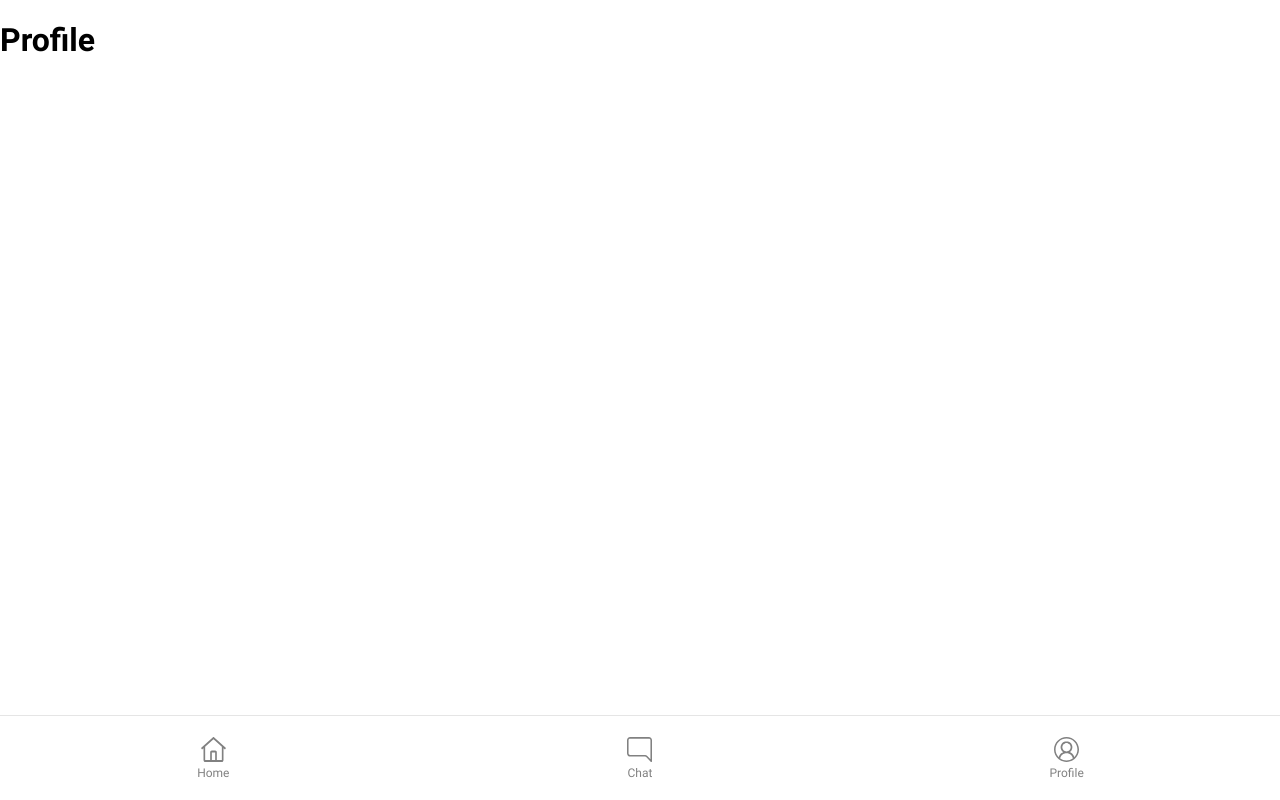
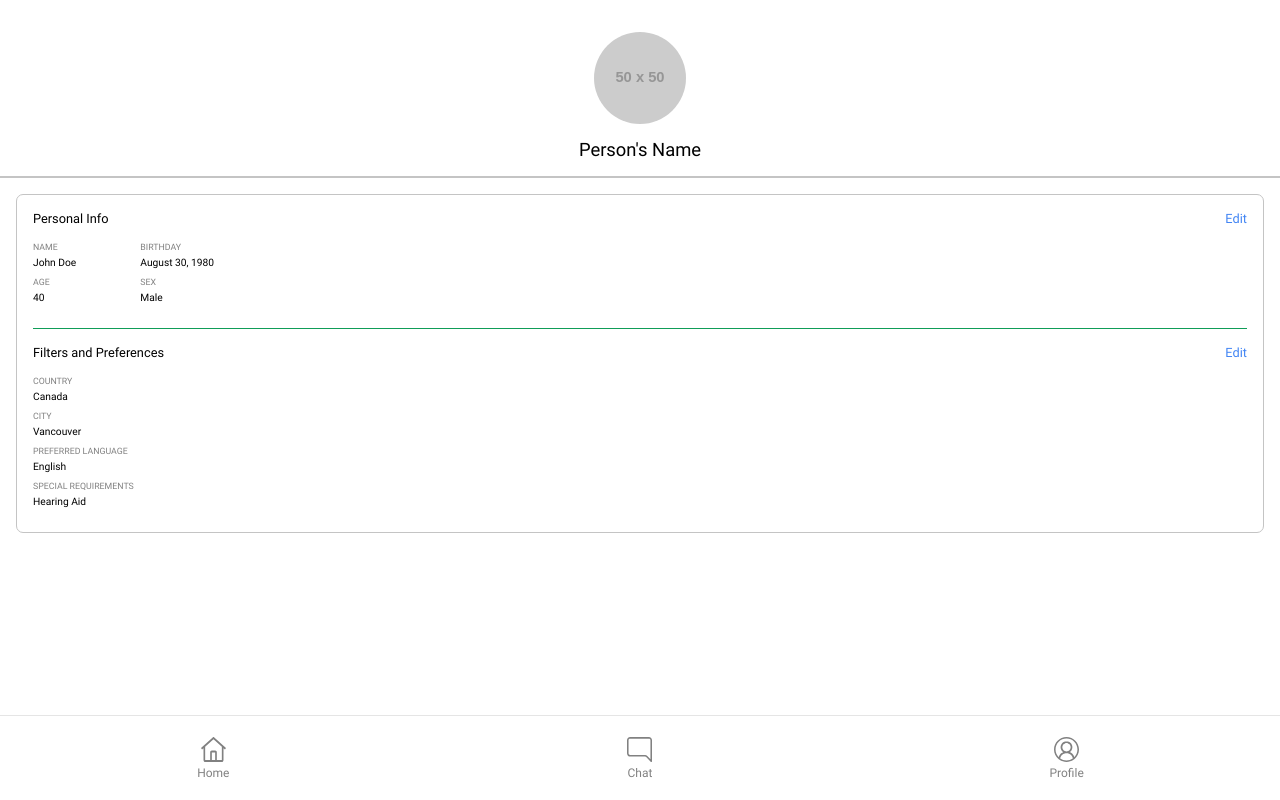
Before and after one commit to dylan-galbraith/tinder-md, a React (Create React App) app in the folder client/: page /profile in a window 1280 px wide. Built offline with nearby package versions, Linux system fonts and the light colour scheme.

Commit message:
create profile. finish styling

```diff
--- a/client/src/components/Navbar/Navbar.scss
+++ b/client/src/components/Navbar/Navbar.scss
@@ -12,6 +12,7 @@
   align-items: center;
   color: #818181;
   border-top: 1px solid $light-grey;
+  background-color: white;;
 
   &__item {
     display: flex;
--- a/client/src/components/Profile/Profile.jsx
+++ b/client/src/components/Profile/Profile.jsx
@@ -1,13 +1,62 @@
-import React from 'react';
-import Navbar from '../Navbar/Navbar';
+import React from "react";
+import Navbar from "../Navbar/Navbar";
+import {Link} from "react-router-dom";
+import "./Profile.scss";
 
 function Profile() {
   return (
     <>
-      <h1>Profile</h1>
+      <div className="profile">
+        <div className="profile__header">
+          <img className="profile__header--avatar" src="http://placehold.it/50x50" alt="" />
+          <h2 className="profile__header--name">Person's Name</h2>
+        </div>
+        <div className="card">
+        <div className="card__personal">
+          <div className="card__personal--title">
+            <h3 className="card__personal--heading">Personal Info</h3>
+            <Link className="card__personal--link" to="">Edit</Link>
+          </div>
+          <ul className="top-list">
+            <li className="top-list__item">
+              <div className="top-list__item--left">
+                <h5 className="top-list__item--label">name</h5>
+                <h4 className="top-list__item--input">John Doe</h4>
+                <h5 className="top-list__item--label">Age</h5>
+                <h4 className="top-list__item--input">40</h4>
+              </div>
+              <div className="top-list__item--right">
+                <h5 className="top-list__item--label">birthday</h5>
+                <h4 className="top-list__item--input">August 30, 1980</h4>
+                <h5 className="top-list__item--label">sex</h5>
+                <h4 className="top-list__item--input">male</h4>
+              </div>
+            </li>
+          </ul>
+        </div>
+        <div className="card__filter">
+          <div className="card__filter--title">
+            <h3 className="card__filter--heading">Filters and Preferences</h3>
+            <Link className="card__filter--link" to="">Edit</Link>
+          </div>
+          <ul className="bottom-list">
+            <li className="bottom-list__item">
+                <h5 className="bottom-list__item--label">country</h5>
+                <h4 className="bottom-list__item--input">canada</h4>
+                <h5 className="bottom-list__item--label">city</h5>
+                <h4 className="bottom-list__item--input">vancouver</h4>
+                <h5 className="bottom-list__item--label">preferred language</h5>
+                <h4 className="bottom-list__item--input">english</h4>
+                <h5 className="bottom-list__item--label">special requirements</h5>
+                <h4 className="bottom-list__item--input">hearing aid</h4>
+            </li>
+          </ul>
+        </div>
+        </div>
+      </div>
       <Navbar />
     </>
-  )
+  );
 }
 
-export default Profile
+export default Profile;
--- a/client/src/components/Profile/Profile.scss
+++ b/client/src/components/Profile/Profile.scss
@@ -0,0 +1,138 @@
+@use "../../partials/globals" as *;
+@use "../../partials/variables" as *;
+
+.profile {
+  overflow: hidden;
+  display: flex;
+  flex-direction: column;
+  margin-bottom: 20vh;
+
+  &__header {
+    display: flex;
+    flex-direction: column;
+    align-items: center;
+    border-bottom: 2px solid #C4C4C4;
+    margin-top: 2rem;
+
+    &--avatar {
+      width: 92px;
+      height: 92px;
+      border-radius: 50%;
+    }
+    &--name {
+      font-size: 1.15rem;
+      font-weight: 400;
+    }
+  }
+}
+
+.card {
+  margin: 1rem;
+  border: 1px solid #C4C4C4;
+  border-radius: 7px;
+  padding: 1rem;
+
+
+  &__personal {
+    display: flex;
+    flex-direction: column;
+    border-bottom: 1px solid $google-green;
+
+    &--title {
+      display: flex;
+      justify-content: space-between;
+      align-items: baseline;
+      margin-bottom: 1rem;
+    }
+
+    &--heading {
+      font-size: .8rem;
+      font-weight: 400;
+    }
+
+    &--link {
+      color: $blue;
+      font-size: .8rem;
+      font-weight: 400;
+    }
+  }
+
+  &__filter {
+    display: flex;
+    flex-direction: column;
+
+    &--title {
+      display: flex;
+      justify-content: space-between;
+      align-items: baseline;
+      margin-bottom: 1rem;
+      padding-top: 1rem;
+    }
+
+    &--heading {
+      font-size: .8rem;
+      font-weight: 400;
+    }
+
+    &--link {
+      color: $blue;
+      font-size: .8rem;
+      font-weight: 400;
+    }
+  }
+}
+
+.top-list {
+  margin: 0;
+  padding: 0;
+
+  &__item {
+    display: flex;
+    width: 100%;
+    margin-bottom: 1rem;
+
+    &--left {
+      display: flex;
+      flex-direction: column;
+      margin-right: 4rem;
+    }
+
+    &--label {
+      text-transform: uppercase;
+      color: $text-grey;
+      font-size: .55rem;
+      font-weight: 400;
+      padding-bottom: .25rem;
+    }
+    &--input {
+      text-transform: capitalize;
+      font-size: .64rem;
+      font-weight: 400;
+      padding-bottom: .5rem;
+    }
+  }
+}
+
+.bottom-list {
+  margin: 0;
+  padding: 0;
+
+  &__item {
+    display: flex;
+    flex-direction: column;
+
+    &--label {
+      text-transform: uppercase;
+      color: $text-grey;
+      font-size: .55rem;
+      font-weight: 400;
+      padding-bottom: .25rem;
+    }
+    &--input {
+      text-transform: capitalize;
+      font-size: .64rem;
+      font-weight: 400;
+      padding-bottom: .5rem;
+    }
+  }
+}
--- a/client/src/partials/_globals.scss
+++ b/client/src/partials/_globals.scss
@@ -1,6 +1,7 @@
 
 body {
   width: 100vw;
+  margin: 0;
 }
 
 a {
@@ -12,12 +13,27 @@ input {
   border-style: none;
   border: none;
   outline: none;
-
 }
 
 button {
   border-style: none;
   border: none;
   outline: none;
-  font-family: "Roboto";
+  font-family: "Roboto-G";
 }
+
+ul {
+  list-style: none;
+}
+
+h3 {
+  margin: 0;
+}
+h4{
+  margin: 0;
+
+}
+h5 {
+  margin: 0;
+
+}
--- a/client/src/partials/_variables.scss
+++ b/client/src/partials/_variables.scss
@@ -3,3 +3,5 @@
 $blue: rgb(66,133,244);
 $light-grey: #E5E5E5;
 $google-red: #DB4437;
+$google-green: rgb(15,157,88);
+$text-grey: #818181;
```
